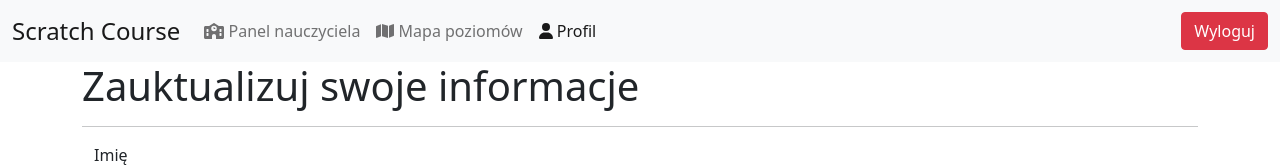
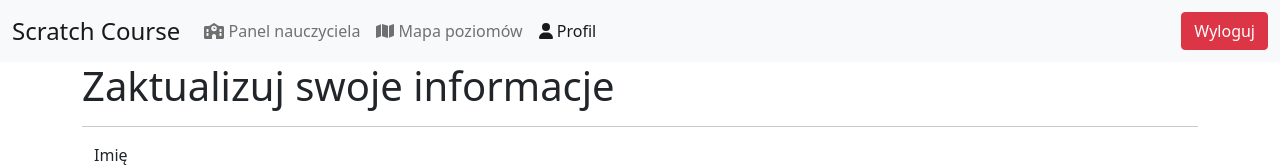
Before and after one commit to a-leandra/scratch-course, a React (Create React App) app: page /profile in a window 1280 px wide. Shown: the top 167 px of the page. Built offline with nearby package versions, Linux system fonts and the light colour scheme.

Commit message:
Removed a typo

```diff
--- a/src/pages/Profile.js
+++ b/src/pages/Profile.js
@@ -5,7 +5,7 @@ const Profile = ({user}) => {
         <div className="page">
         {
           <>
-            <h1 className="heading">Zauktualizuj swoje informacje</h1>
+            <h1 className="heading">Zaktualizuj swoje informacje</h1>
             <hr />
           </>
         }
```
